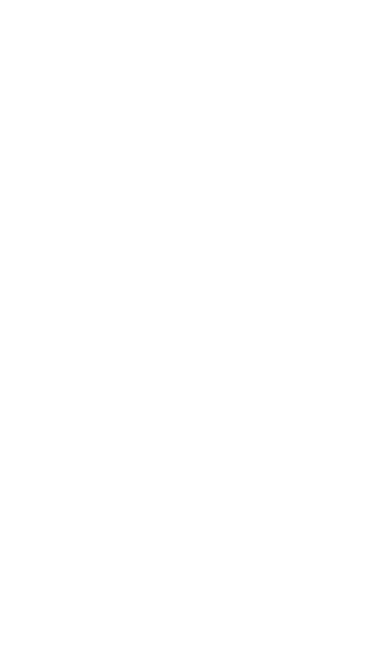
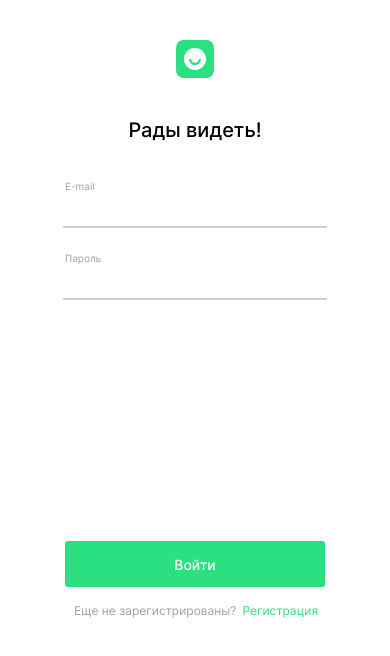
Before and after one commit to effectorea/movies-explorer-frontend, a React (Create React App) app: page /sign-in in a window 390 px wide. Shown: the top 656 px of the page. Built offline with nearby package versions, Linux system fonts and the light colour scheme.

Commit message:
created login component

```diff
--- a/src/components/App/App.css
+++ b/src/components/App/App.css
@@ -18,7 +18,7 @@
   margin: 0 auto;
   box-sizing: border-box;
   font-family: 'Inter', Arial, sans-serif;
-  width: 100%;
+  max-width: 1280px;
 }
 
 @media screen and (max-width: 767px) {
--- a/src/components/App/App.js
+++ b/src/components/App/App.js
@@ -4,6 +4,7 @@
 import { Route, Switch } from 'react-router-dom';
 import Header from '../Header/Header';
 import Register from '../Register/Register';
+import Login from '../Login/Login';
 
 function App() {
   const [currentUser, setCurrentUser] = useState({});
@@ -18,6 +19,9 @@
           <Route path='/sign-up'>
             <Register />
           </Route>
+          <Route path='/sign-in'>
+            <Login />
+          </Route>
         </Switch>
       </CurrentUserContext.Provider>
     </div>
--- a/src/components/Login/Login.js
+++ b/src/components/Login/Login.js
@@ -0,0 +1,46 @@
+import React from 'react';
+import { Link } from 'react-router-dom';
+import '../Register/Register.css';
+import logo from '../../images/logo.svg';
+
+function Login() {
+    return (
+      <div className='register' id="login">
+        <Link to='/'>
+          <img className='register__logo' src={logo} alt='Логотип' />
+        </Link>
+        <h2 className='register__title'>Рады видеть!</h2>
+        <form className='register__form' name='registrationForm' action='#'>
+          <label htmlFor='email' className='register__label'>E-mail</label>
+          <input
+              className='register__input'
+              minLength='3'
+              maxLength='40'
+              id='registerEmail'
+              name='email'
+              type='email'
+              required
+            />
+          <label htmlFor='password' className='register__label'>Пароль</label>
+          <input
+              className='register__input'
+              minLength='3'
+              maxLength='15'
+              id='registerPassword'
+              name='password'
+              type='password'
+              required
+            />
+          <button className='register__button'>Войти</button>
+        </form>
+        <div className='register__link-block'>
+          <div className='register__link_question'>Еще&#160;не&#160;зарегистрированы?</div>
+          <Link to='/sign-up' className='register__link_enter'>
+            Регистрация
+          </Link>
+        </div>
+      </div>
+    );
+  }
+
+  export default Login;
--- a/src/components/Register/Register.css
+++ b/src/components/Register/Register.css
@@ -35,6 +35,7 @@
         max-width: 260px;
     }
 }
+
 .register__title {
     margin: 0;
     font-family: 'Inter';
@@ -170,5 +171,39 @@
 }
 
 .register__input:focus {
-    border-bottom: 2px solid #2BE080;;
+    border-bottom: 2px solid #2BE080;
+    ;
 }
+
+#login .register__input:last-of-type {
+    margin-bottom: 221px;
+}
+
+#login .register__link_question {
+    max-width: 220px;
+}
+
+#login .register__link-block {
+    width: 100%;
+    margin-left: 55px;
+}
+
+@media screen and (max-width: 460px) {
+    #login .register__link-block {
+        width: 100%;
+        margin-left: 9px;
+    }
+    #login .register__link_question {
+
+        font-style: normal;
+        font-weight: 400;
+        font-size: 12px;
+        line-height: 15px;
+    }
+    #login .register__link_enter {
+        font-style: normal;
+        font-weight: 400;
+        font-size: 12px;
+        line-height: 15px;
+    }
+}
```
Lines whose indentation alone changed are shown as unchanged.
